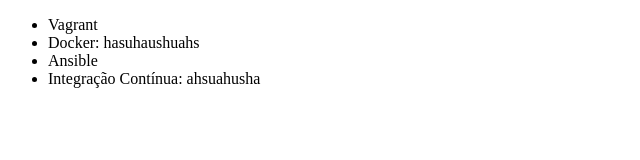
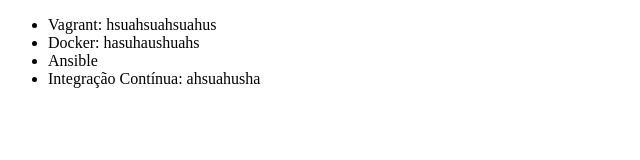
Before and after one commit to zenkinhooo/alura-git, a plain HTML site: page index.html in a window 1280 px wide. Shown: the whole page, without its empty margins (0-640 px from the left). Drawn offline with Linux system fonts and the light colour scheme.

Commit message:
corrigindo o nome do curso vanguard

```diff
--- a/index.html
+++ b/index.html
@@ -6,7 +6,7 @@
 </head>
 <body>
     <ul>
-        <li>Vagrant</li>
+        <li>Vagrant: hsuahsuahsuahus</li>
         <li>Docker: hasuhaushuahs</li>
         <li>Ansible</li>
         <li>Integração Contínua: ahsuahusha</li>
```
